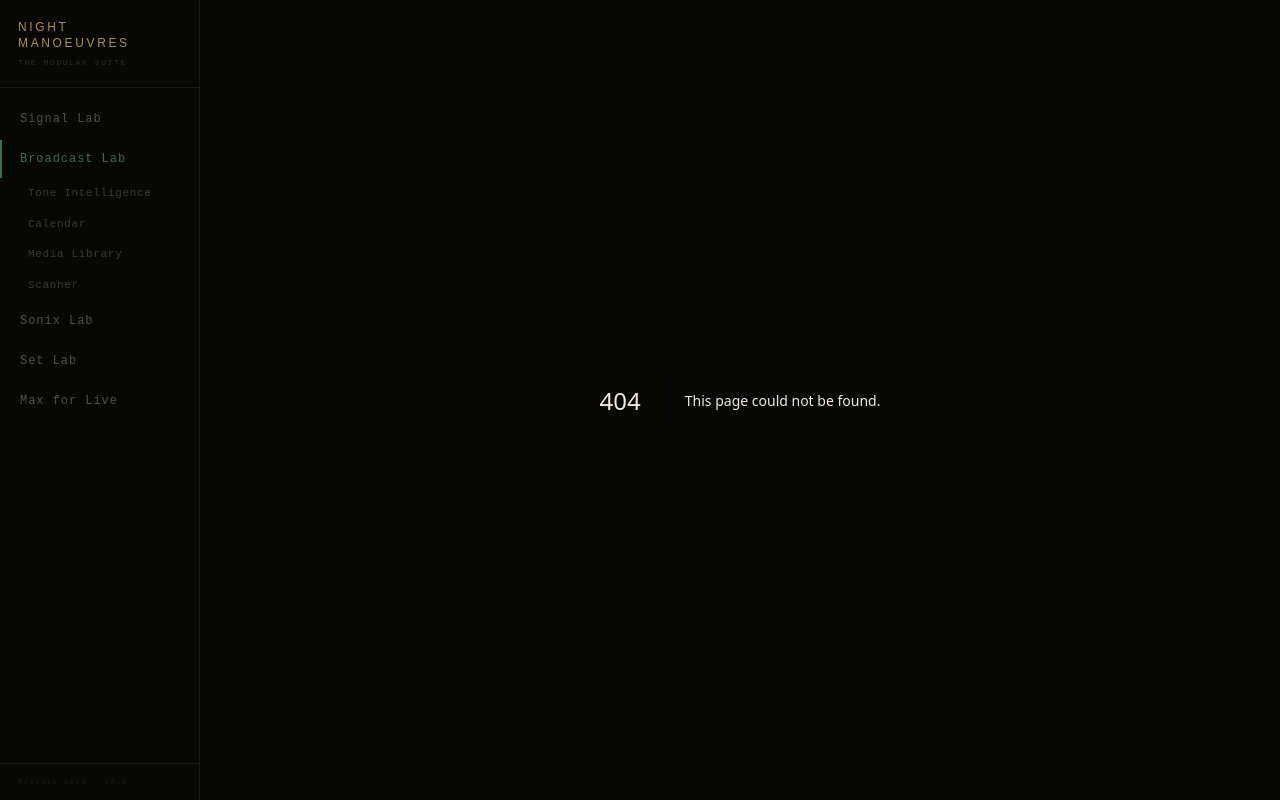
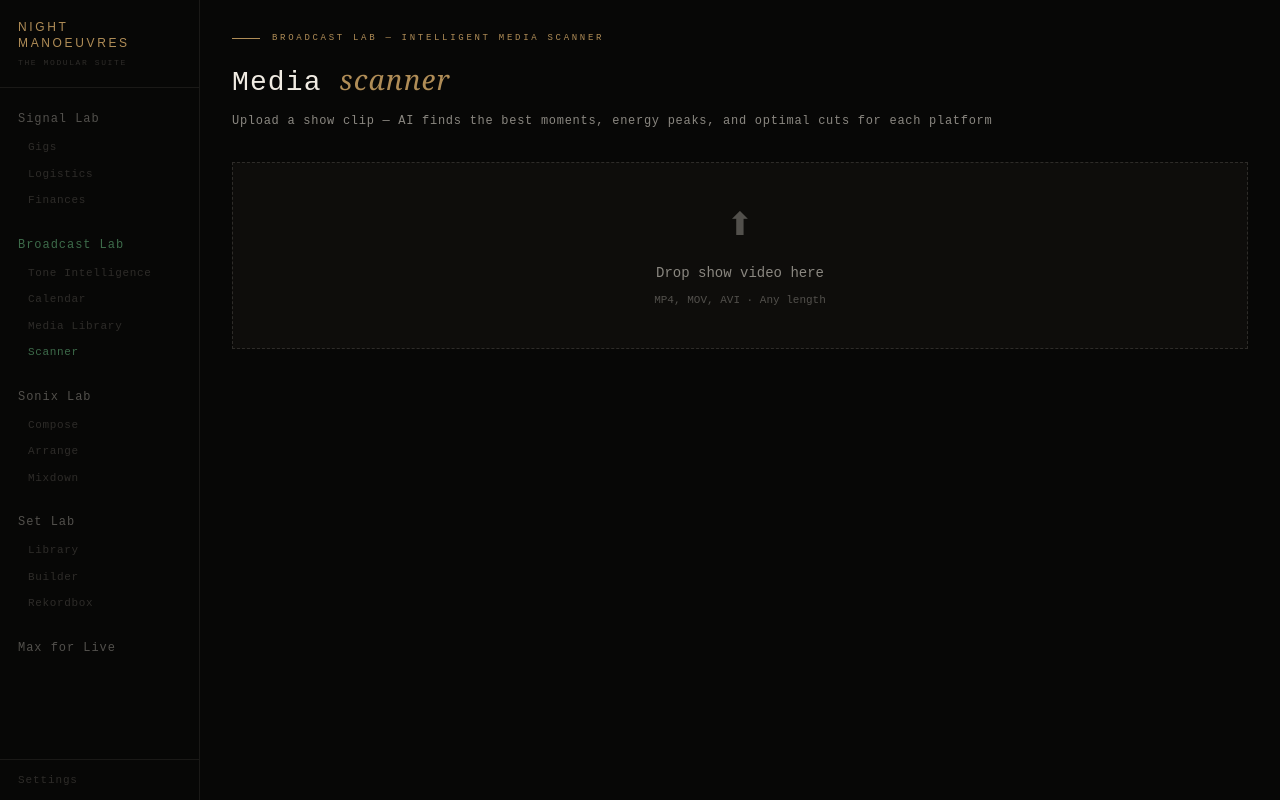
Before and after one commit to absoluteisherenow/signallab, a Next.js app: page /broadcast/scanner in a window 1280 px wide. Before the commit this address had no page. Built offline with nearby package versions, Linux system fonts and the light colour scheme.

Commit message:
Fix all nav routes — unique hrefs, no broken links

```diff
--- /dev/null
+++ b/src/app/broadcast/scanner/page.tsx
@@ -0,0 +1,2 @@
+import {MediaScanner} from "@/components/broadcast/MediaScanner"
+export default MediaScanner
--- /dev/null
+++ b/src/app/setlab/builder/page.tsx
@@ -0,0 +1,2 @@
+import {redirect} from "next/navigation"
+export default function P(){redirect("/setlab")}
--- /dev/null
+++ b/src/app/setlab/library/page.tsx
@@ -0,0 +1,2 @@
+import {redirect} from "next/navigation"
+export default function P(){redirect("/setlab")}
--- /dev/null
+++ b/src/app/sonix/arrange/page.tsx
@@ -0,0 +1,2 @@
+import {redirect} from "next/navigation"
+export default function P(){redirect("/sonix")}
--- /dev/null
+++ b/src/app/sonix/compose/page.tsx
@@ -0,0 +1,2 @@
+import {redirect} from "next/navigation"
+export default function P(){redirect("/sonix")}
--- /dev/null
+++ b/src/app/sonix/mixdown/page.tsx
@@ -0,0 +1,2 @@
+import {redirect} from "next/navigation"
+export default function P(){redirect("/sonix")}
--- a/src/components/layout/Navigation.tsx
+++ b/src/components/layout/Navigation.tsx
@@ -6,24 +6,23 @@ import { usePathname } from 'next/navigation'
 const MODULES = [
   { label: 'Signal Lab', href: '/dashboard', color: '#b08d57', sub: [
     { label: 'Gigs', href: '/gigs' },
-    { label: 'Logistics', href: '/gigs/logistics' },
+    { label: 'Logistics', href: '/logistics' },
     { label: 'Finances', href: '/business/finances' },
-    { label: 'Settings', href: '/business/settings' },
   ]},
   { label: 'Broadcast Lab', href: '/broadcast', color: '#3d6b4a', sub: [
     { label: 'Tone Intelligence', href: '/broadcast' },
     { label: 'Calendar', href: '/broadcast/calendar' },
     { label: 'Media Library', href: '/broadcast/media' },
-    { label: 'Scanner', href: '/broadcast/media' },
+    { label: 'Scanner', href: '/broadcast/scanner' },
   ]},
   { label: 'Sonix Lab', href: '/sonix', color: '#6a7a9a', sub: [
-    { label: 'Compose', href: '/sonix#compose' },
-    { label: 'Arrange', href: '/sonix#arrange' },
-    { label: 'Mixdown', href: '/sonix#mixdown' },
+    { label: 'Compose', href: '/sonix/compose' },
+    { label: 'Arrange', href: '/sonix/arrange' },
+    { label: 'Mixdown', href: '/sonix/mixdown' },
   ]},
   { label: 'Set Lab', href: '/setlab', color: '#9a6a5a', sub: [
-    { label: 'Library', href: '/setlab' },
-    { label: 'Builder', href: '/setlab#builder' },
+    { label: 'Library', href: '/setlab/library' },
+    { label: 'Builder', href: '/setlab/builder' },
     { label: 'Rekordbox', href: '/setlab/rekordbox' },
   ]},
   { label: 'Max for Live', href: '/maxforlive', color: '#7a5a8a', sub: [] },
@@ -32,41 +31,46 @@ const MODULES = [
 export function Navigation() {
   const pathname = usePathname()
 
-  const isActive = (href: string) => {
-    if (href === '/dashboard') return pathname === '/dashboard' || pathname === '/'
-    return pathname.startsWith(href)
+  const isActive = (href: string) => pathname === href
+
+  const moduleActive = (mod: typeof MODULES[0]) => {
+    if (mod.href === '/dashboard') return pathname === '/dashboard' || pathname === '/'
+    return pathname === mod.href || mod.sub.some(s => pathname === s.href)
   }
 
   return (
     <nav style={{ width: '200px', background: '#070706', borderRight: '1px solid #1a1917', display: 'flex', flexDirection: 'column', fontFamily: "'DM Mono', monospace", flexShrink: 0, overflowY: 'auto' }}>
       <div style={{ padding: '20px 18px 18px', borderBottom: '1px solid #1a1917' }}>
-        <Link href="/dashboard" style={{ textDecoration: 'none' }}>
+        <Link href='/dashboard' style={{ textDecoration: 'none' }}>
           <div style={{ fontFamily: "'Unbounded', sans-serif", fontSize: '12px', fontWeight: 200, letterSpacing: '0.22em', color: '#b08d57', lineHeight: 1.3 }}>NIGHT</div>
           <div style={{ fontFamily: "'Unbounded', sans-serif", fontSize: '12px', fontWeight: 200, letterSpacing: '0.22em', color: '#b08d57', lineHeight: 1.3 }}>MANOEUVRES</div>
         </Link>
         <div style={{ fontSize: '8px', letterSpacing: '0.2em', color: '#2e2c29', marginTop: '6px', textTransform: 'uppercase' }}>The Modular Suite</div>
       </div>
-      <div style={{ flex: 1, padding: '12px 0' }}>
+      <div style={{ flex: 1, padding: '16px 0' }}>
         {MODULES.map(mod => {
-          const active = isActive(mod.href)
-          const anySub = mod.sub.some(s => pathname.startsWith(s.href))
-          const expanded = active || anySub
+          const active = moduleActive(mod)
           return (
-            <div key={mod.href} style={{ marginBottom: '2px' }}>
-              <Link href={mod.href} style={{ display: 'flex', alignItems: 'center', padding: '10px 18px', fontSize: '12px', letterSpacing: '0.08em', textDecoration: 'none', color: expanded ? mod.color : '#52504c', borderLeft: expanded ? '2px solid ' + mod.color : '2px solid transparent', transition: 'all 0.15s' }}>
-                {mod.label}
-              </Link>
-              {expanded && mod.sub.map(s => (
-                <Link key={s.href + s.label} href={s.href} style={{ display: 'block', padding: '7px 18px 7px 28px', fontSize: '11px', letterSpacing: '0.06em', textDecoration: 'none', color: pathname === s.href ? mod.color : '#3a3835', transition: 'color 0.15s' }}>
-                  {s.label}
-                </Link>
+            <div key={mod.href} style={{ marginBottom: '16px' }}>
+              <Link href={mod.href} style={{ display: 'block', padding: '6px 18px', fontSize: '12px', letterSpacing: '0.08em', textDecoration: 'none', color: active ? mod.color : '#52504c', transition: 'color 0.15s' }}
+                onMouseEnter={e => { e.currentTarget.style.color = mod.color }}
+                onMouseLeave={e => { e.currentTarget.style.color = active ? mod.color : '#52504c' }}
+              >{mod.label}</Link>
+              {mod.sub.map(s => (
+                <Link key={s.href} href={s.href} style={{ display: 'block', padding: '5px 18px 5px 28px', fontSize: '11px', letterSpacing: '0.06em', textDecoration: 'none', color: isActive(s.href) ? mod.color : '#2e2c29', transition: 'color 0.15s' }}
+                  onMouseEnter={e => { e.currentTarget.style.color = mod.color }}
+                  onMouseLeave={e => { e.currentTarget.style.color = isActive(s.href) ? mod.color : '#2e2c29' }}
+                >{s.label}</Link>
               ))}
             </div>
           )
         })}
       </div>
-      <div style={{ padding: '12px 18px', borderTop: '1px solid #1a1917' }}>
-        <div style={{ fontSize: '8px', letterSpacing: '0.12em', color: '#1a1917' }}>Private beta · v0.1</div>
+      <div style={{ borderTop: '1px solid #1a1917' }}>
+        <Link href='/business/settings' style={{ display: 'block', padding: '12px 18px', fontSize: '11px', letterSpacing: '0.08em', textDecoration: 'none', color: pathname === '/business/settings' ? '#b08d57' : '#2e2c29', transition: 'color 0.15s' }}
+          onMouseEnter={e => { e.currentTarget.style.color = '#8a8780' }}
+          onMouseLeave={e => { e.currentTarget.style.color = pathname === '/business/settings' ? '#b08d57' : '#2e2c29' }}
+        >Settings</Link>
       </div>
     </nav>
   )
```
